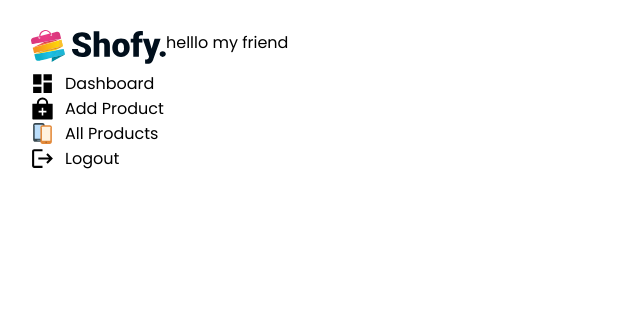
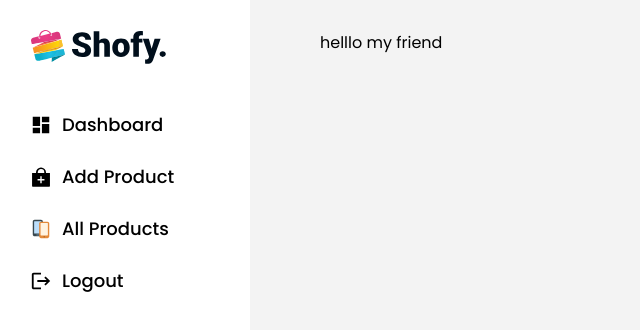
Before and after one commit to Shakiqurrahman/shofy-ecommerce, a React (Vite) app: page /admin/dashboard in a window 1280 px wide. Shown: the top 330 px of the page, without its empty margins (0-640 px from the left). Built offline with nearby package versions, Linux system fonts and the light colour scheme; no server answers; a web font is replaced by a local one.

Commit message:
making module.css for ignoring override

```diff
--- a/src/components/Dashboard/Sidebar/Sidebar.css
+++ /dev/null
@@ -1,19 +0,0 @@
-#sidebar .nav-links {
-
-}
-
-
-#sidebar .nav-links ul a li{
-    display: flex;
-    gap: 10px;
-    align-items: center;
-    color: black;
-}
-#sidebar .nav-links ul a li:hover{
-    color: #0989ff;
-    transition: .3s;
-}
-
-#sidebar .nav-links ul a li svg {
-    font-size: 25px;
-}
--- a/src/components/Dashboard/Sidebar/Sidebar.jsx
+++ b/src/components/Dashboard/Sidebar/Sidebar.jsx
@@ -3,16 +3,16 @@ import { FcTwoSmartphones } from "react-icons/fc";
 import { IoBagAddSharp } from "react-icons/io5";
 import { MdDashboard, MdLogout } from "react-icons/md";
 import { Link } from "react-router-dom";
-import "./Sidebar.css";
+import styles from "./Sidebar.module.css";
 import logo from "/logo.svg";
 
 const Header = () => {
     return (
-        <aside id="sidebar">
-            <div className="logo">
+        <aside className={styles.sidebar}>
+            <div className={styles.logo}>
                 <img src={logo} alt="Logo" />
             </div>
-            <nav className="nav-links">
+            <nav className={styles.navLinks}>
                 <ul>
                     <Link to="/admin/dashboard">
                         <li>
--- /dev/null
+++ b/src/components/Dashboard/Sidebar/Sidebar.module.css
@@ -0,0 +1,27 @@
+.sidebar {
+    background: white;
+    padding: 30px;
+    width: 250px;
+}
+.sidebar .navLinks {
+    margin-top: 40px;
+}
+
+
+.sidebar .navLinks ul a li{
+    display: flex;
+    gap: 10px;
+    margin-bottom: 25px;
+    align-items: center;
+    color: black;
+    font-size: 18px;
+    font-weight: 500;
+}
+.sidebar .navLinks ul a li:hover{
+    color: #0989ff;
+    transition: .3s;
+}
+
+.sidebar .navLinks ul a li svg {
+    font-size: 22px;
+}
--- a/src/pages/Dashboard/MainPage/MainPage.css
+++ b/src/pages/Dashboard/MainPage/MainPage.css
@@ -1,4 +1,10 @@
 .dashboard {
+    display: flex;
+    gap: 40px;
+    background: #f3f3f3;
+    min-height: 100vh;
+}
+
+.rightSide {
     padding: 30px;
-    display: flex;
 }
--- a/src/pages/Dashboard/MainPage/MainPage.jsx
+++ b/src/pages/Dashboard/MainPage/MainPage.jsx
@@ -6,7 +6,7 @@ const MainPage = () => {
     return (
         <main className='dashboard'>
             <Sidebar />
-            <div>
+            <div className='rightSide'>
                 helllo my friend
             </div>
         </main>
```
